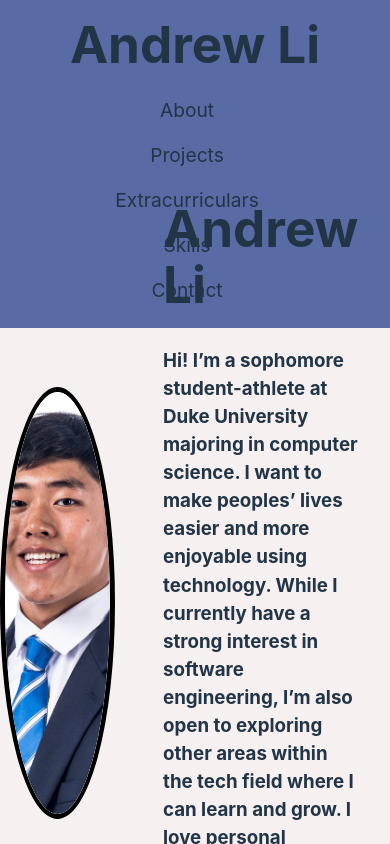
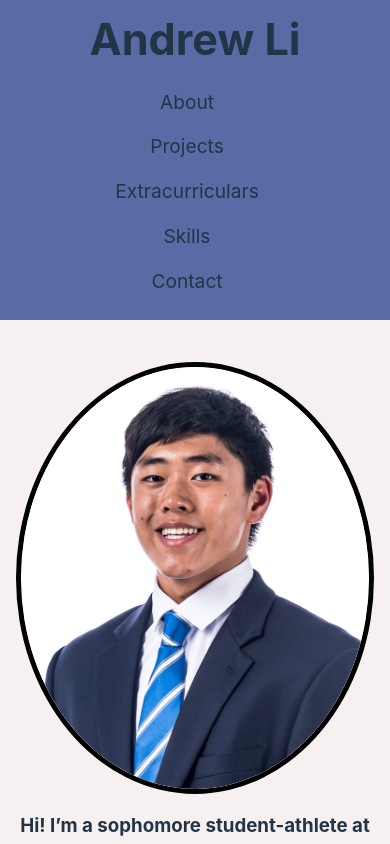
Before and after one commit to andrewswimmer111/Personal-Portfolio, a React (Vite) app: page / in a window 390 px wide. Shown: the top 844 px of the page. Built offline with nearby package versions, Linux system fonts and the light colour scheme.

Commit message:
extras responsive

```diff
--- a/src/App.css
+++ b/src/App.css
@@ -63,10 +63,12 @@ h1 {
 
 .intro-container {
     width: 100%;
-    height: 65vh;
+    height: fit-content;
     display: flex;
     justify-content: center;
     align-items: center;
+    padding-top: 5vh;
+    padding-bottom: 5vh;
 }
 
 .intro-photo-container {
@@ -77,6 +79,7 @@ h1 {
     position: relative;
     margin-right: 1rem;
     float: right;
+    margin-left: 1rem;
 }
 
 .profile-picture {
@@ -510,7 +513,7 @@ h1 {
 
 }
 
-@media (max-width: 1000px) {
+@media (max-width: 1050px) {
     .header {
         flex-direction: column;
         justify-content: center;
@@ -524,12 +527,50 @@ h1 {
         width: 100%;
         margin-bottom: 1em;
     }
+    .intro-text h1 {
+        display: none;
+    }
+    .extra-card-img {
+        align-items: center;
+    }
 
 }
 
-@media (max-width: 600px) {
+@media (max-width: 850px) {
+    .extra-card-img {
+        flex-direction: column;
+    }
+    .extra-image-container {
+        width: 90%;
+        margin-right: 0;
+        margin-bottom: 2em;
+    }
+    .extra-content-img {
+        width: 90%;
+    }
+}
+
+@media (max-width: 650px) {
+    h1 {
+        font-size: 2.7em;
+    }
+
     .header-nav {
         display: flex;
         flex-direction: column;
     }
+    .intro-container {
+        flex-direction: column;
+    }
+    .intro-text {
+        text-align: center;
+        width: 90%;
+    }
+    .project-card {
+        height: fit-content;
+    }
+    .extra-card {
+        height: fit-content;
+    }
+
 }
--- a/src/App.tsx
+++ b/src/App.tsx
@@ -1,4 +1,5 @@
 import { useState } from 'react'
+import './index.css'
 import './App.css'
 import Home from './pages/Home'
 
--- a/src/main.tsx
+++ b/src/main.tsx
@@ -1,7 +1,6 @@
 import { StrictMode } from 'react'
 import { createRoot } from 'react-dom/client'
 import App from './App.tsx'
-import './index.css'
 
 createRoot(document.getElementById('root')!).render(
   <StrictMode>
```
